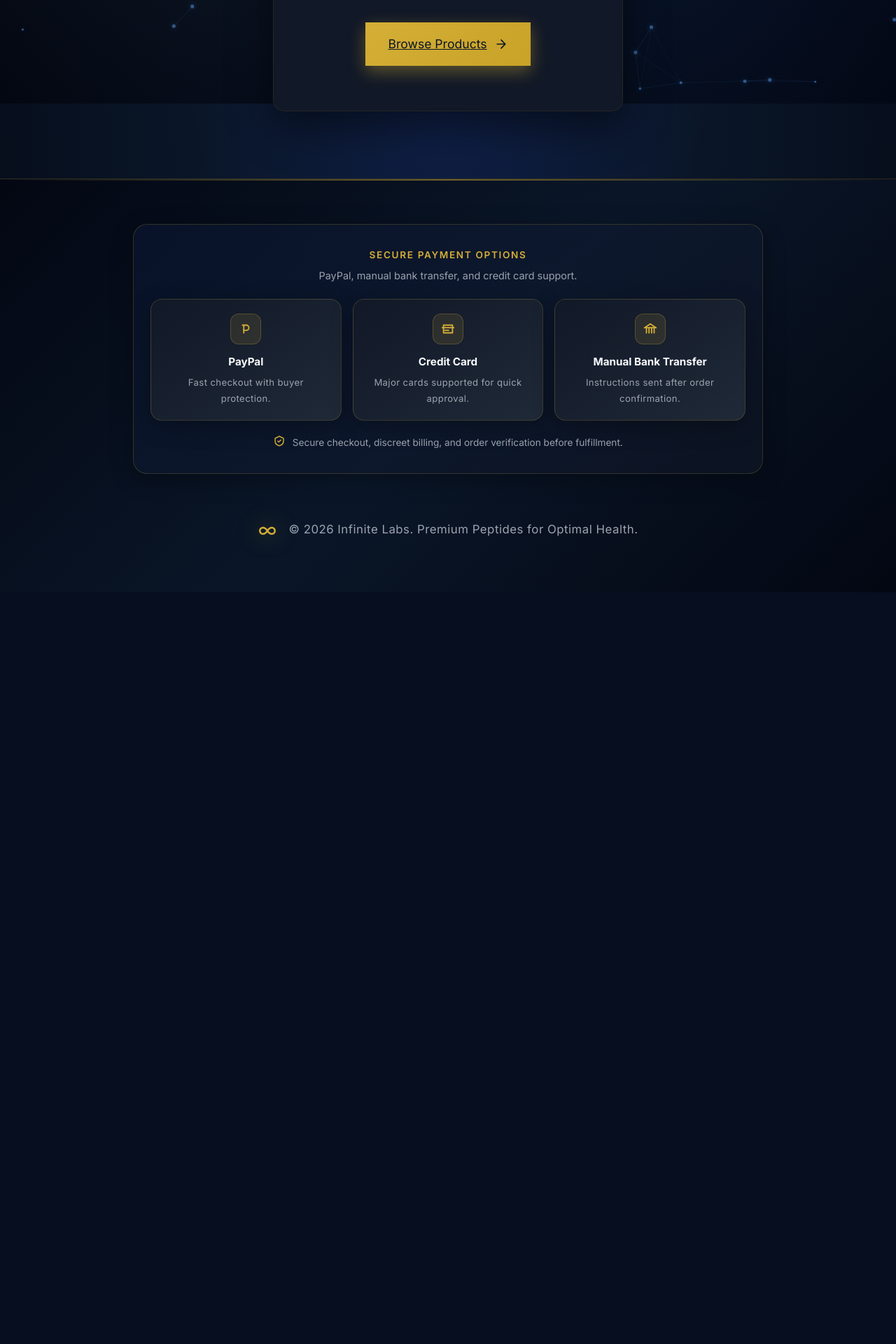
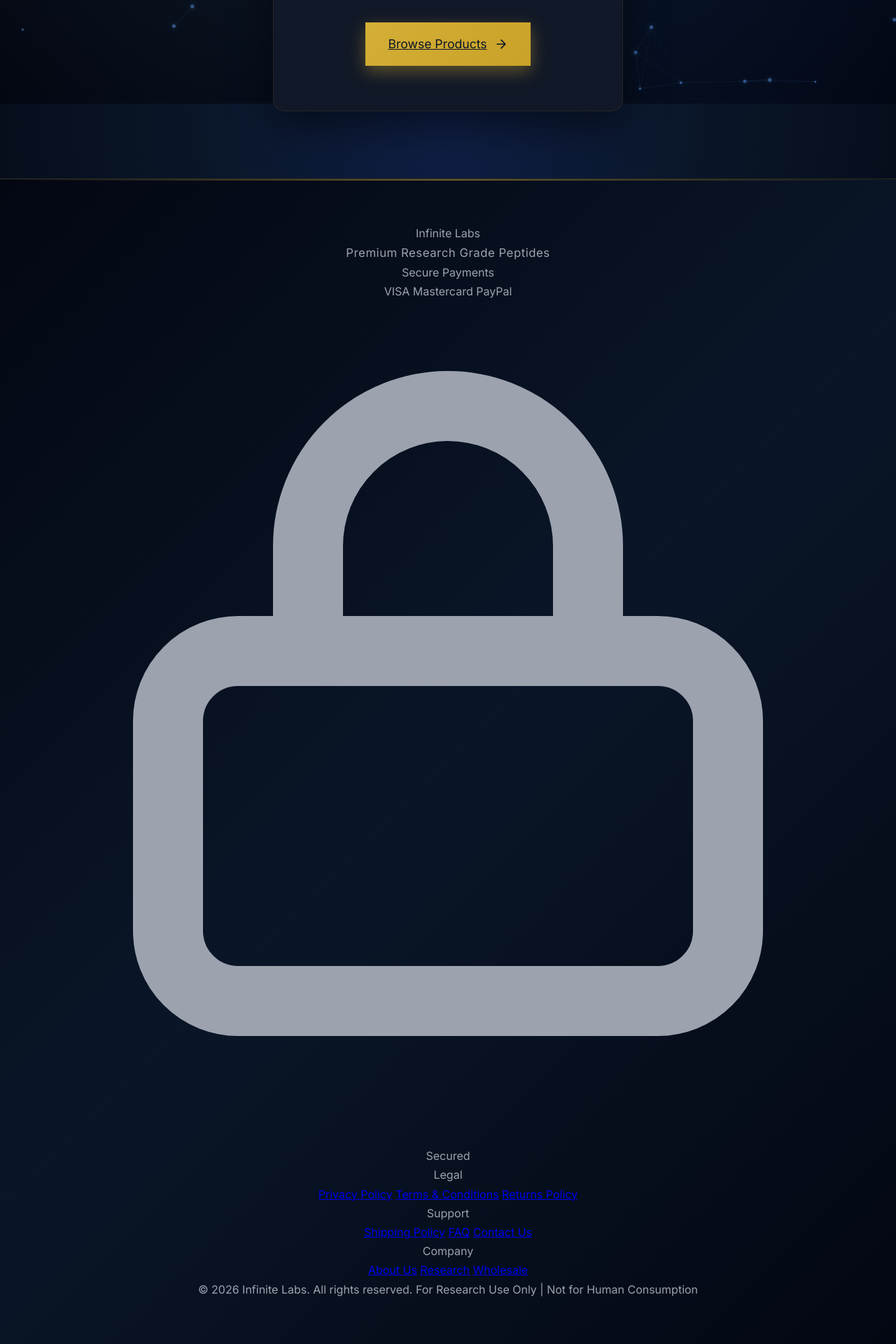
Before and after one commit to PowerTower90/infinite-labs, a Flask app: page /cart in a window 1280 px wide. Shown: the part 652-2572 px from the top of the page at 70% size. Before the commit the page ends 1498 px from the top, so only its background shows below. Run offline with Flask 3, Linux system fonts and the light colour scheme.

Commit message:
Auto-sync: 2026-02-15 12:42:12

```diff
--- a/templates/base.html
+++ b/templates/base.html
@@ -81,60 +81,52 @@
     </main>
 
     <footer>
-        <div class="container footer-content">
-            <div class="footer-payment">
-                <div class="footer-payment-header">
-                    <span class="footer-payment-title">Secure Payment Options</span>
-                    <span class="footer-payment-subtext">PayPal, manual bank transfer, and credit card support.</span>
-                </div>
-                <div class="footer-payment-grid">
-                    <div class="payment-card">
-                        <div class="payment-card-icon" aria-hidden="true">
-                            <svg viewBox="0 0 24 24" fill="none" stroke="currentColor">
-                                <path d="M7 6h6a4 4 0 0 1 0 8H9" stroke-width="2" stroke-linecap="round" stroke-linejoin="round"/>
-                                <path d="M9 14v4" stroke-width="2" stroke-linecap="round"/>
-                                <path d="M9 6v8" stroke-width="2" stroke-linecap="round"/>
-                            </svg>
+        <div class="container footer-shell">
+            <div class="footer-top">
+                <div class="footer-brand">
+                    <div class="footer-brand-title">Infinite Labs</div>
+                    <p class="footer-brand-subtitle">Premium Research Grade Peptides</p>
+                    <div class="footer-payments">
+                        <span class="footer-payments-label">Secure Payments</span>
+                        <div class="footer-payment-icons">
+                            <span class="payment-pill payment-visa">VISA</span>
+                            <span class="payment-pill payment-mastercard">Mastercard</span>
+                            <span class="payment-pill payment-paypal">PayPal</span>
+                            <span class="payment-pill payment-lock">
+                                <svg viewBox="0 0 24 24" fill="none" stroke="currentColor" aria-hidden="true">
+                                    <rect x="4" y="10" width="16" height="10" rx="2" stroke-width="2"/>
+                                    <path d="M8 10V7a4 4 0 0 1 8 0v3" stroke-width="2" stroke-linecap="round"/>
+                                </svg>
+                                Secured
+                            </span>
                         </div>
-                        <div class="payment-card-title">PayPal</div>
-                        <p class="payment-card-note">Fast checkout with buyer protection.</p>
-                    </div>
-                    <div class="payment-card">
-                        <div class="payment-card-icon" aria-hidden="true">
-                            <svg viewBox="0 0 24 24" fill="none" stroke="currentColor">
-                                <path d="M3 10h18" stroke-width="2" stroke-linecap="round"/>
-                                <path d="M5 10V6h14v4" stroke-width="2" stroke-linecap="round" stroke-linejoin="round"/>
-                                <path d="M5 10v8h14v-8" stroke-width="2" stroke-linecap="round" stroke-linejoin="round"/>
-                                <path d="M7 14h6" stroke-width="2" stroke-linecap="round"/>
-                            </svg>
-                        </div>
-                        <div class="payment-card-title">Credit Card</div>
-                        <p class="payment-card-note">Major cards supported for quick approval.</p>
-                    </div>
-                    <div class="payment-card">
-                        <div class="payment-card-icon" aria-hidden="true">
-                            <svg viewBox="0 0 24 24" fill="none" stroke="currentColor">
-                                <path d="M4 10h16" stroke-width="2" stroke-linecap="round"/>
-                                <path d="M6 10v8" stroke-width="2" stroke-linecap="round"/>
-                                <path d="M10 10v8" stroke-width="2" stroke-linecap="round"/>
-                                <path d="M14 10v8" stroke-width="2" stroke-linecap="round"/>
-                                <path d="M18 10v8" stroke-width="2" stroke-linecap="round"/>
-                                <path d="M3 10l9-6 9 6" stroke-width="2" stroke-linecap="round" stroke-linejoin="round"/>
-                            </svg>
-                        </div>
-                        <div class="payment-card-title">Manual Bank Transfer</div>
-                        <p class="payment-card-note">Instructions sent after order confirmation.</p>
                     </div>
                 </div>
-                <div class="payment-security">
-                    <svg viewBox="0 0 24 24" fill="none" stroke="currentColor" aria-hidden="true">
-                        <path d="M12 3l8 4v5c0 5-3.4 7.9-8 9-4.6-1.1-8-4-8-9V7l8-4z" stroke-width="2" stroke-linecap="round" stroke-linejoin="round"/>
-                        <path d="M9 12l2 2 4-4" stroke-width="2" stroke-linecap="round" stroke-linejoin="round"/>
-                    </svg>
-                    <span>Secure checkout, discreet billing, and order verification before fulfillment.</span>
+                <div class="footer-links">
+                    <div class="footer-col">
+                        <div class="footer-col-title">Legal</div>
+                        <a href="#">Privacy Policy</a>
+                        <a href="#">Terms &amp; Conditions</a>
+                        <a href="#">Returns Policy</a>
+                    </div>
+                    <div class="footer-col">
+                        <div class="footer-col-title">Support</div>
+                        <a href="#">Shipping Policy</a>
+                        <a href="#">FAQ</a>
+                        <a href="{{ url_for('contact') }}">Contact Us</a>
+                    </div>
+                    <div class="footer-col">
+                        <div class="footer-col-title">Company</div>
+                        <a href="{{ url_for('about') }}">About Us</a>
+                        <a href="#">Research</a>
+                        <a href="#">Wholesale</a>
+                    </div>
                 </div>
             </div>
-            <p class="footer-legal">&copy; 2026 Infinite Labs. Premium Peptides for Optimal Health.</p>
+            <div class="footer-bottom">
+                <span>&copy; 2026 Infinite Labs. All rights reserved.</span>
+                <span class="footer-disclaimer">For Research Use Only | Not for Human Consumption</span>
+            </div>
         </div>
     </footer>
 
```
